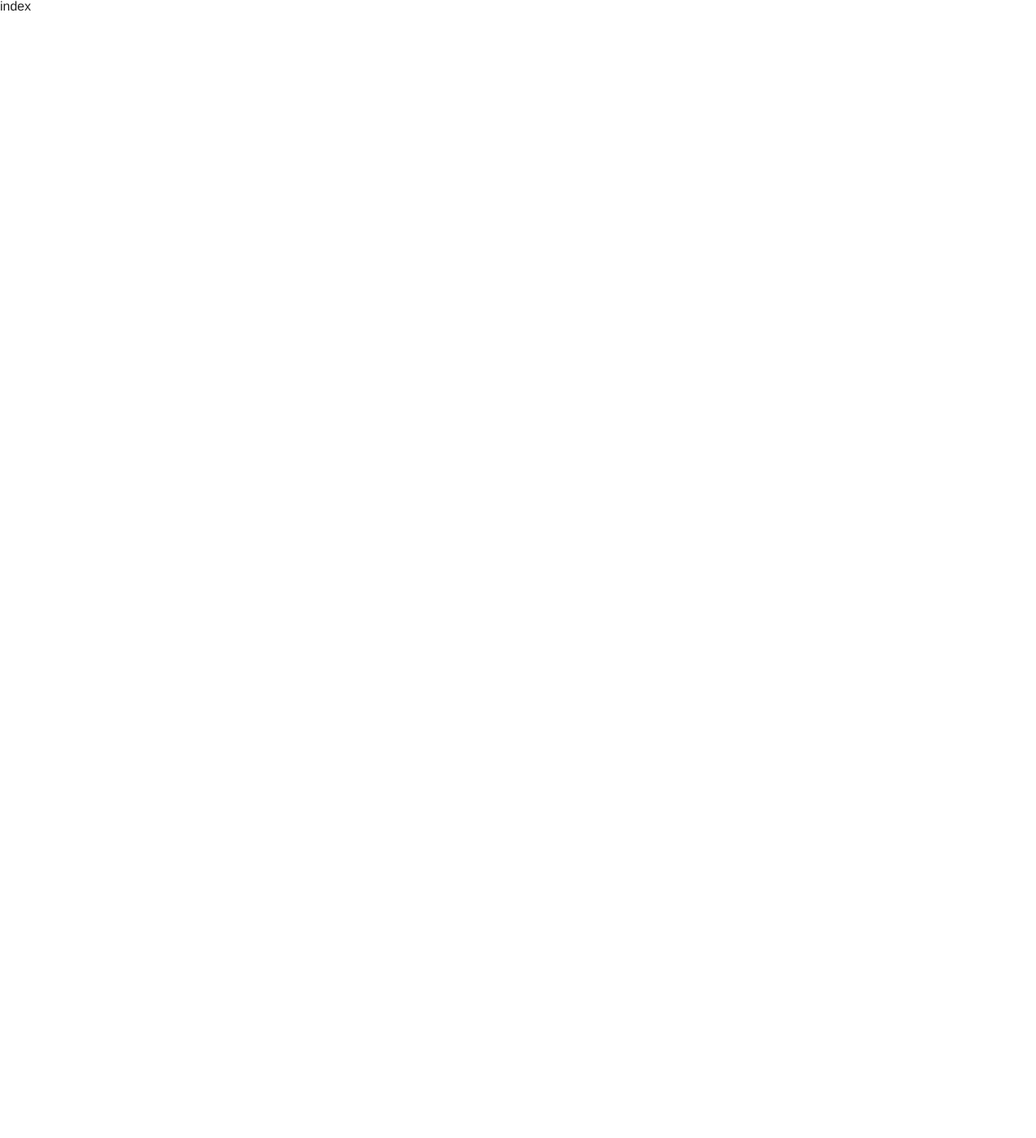
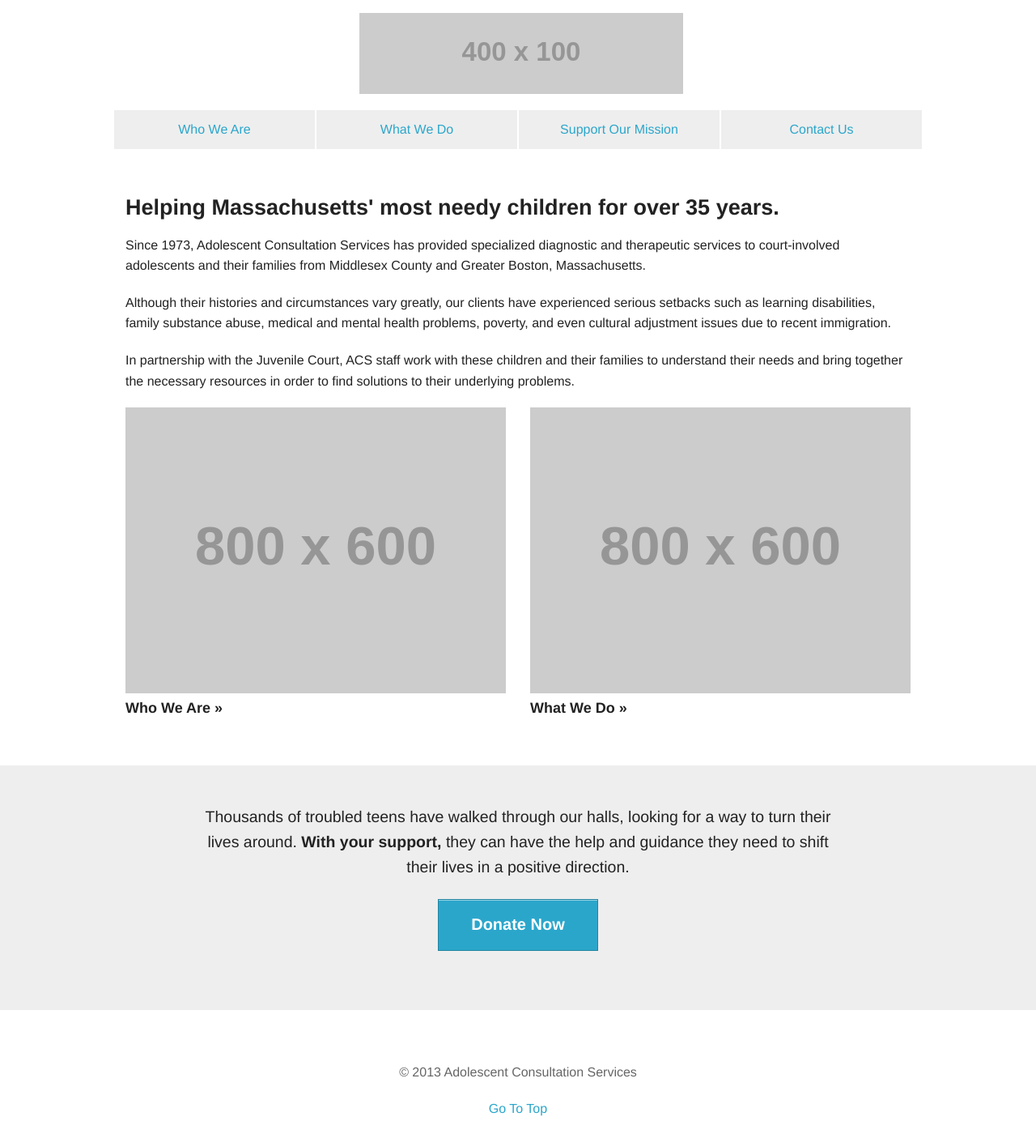
Before and after one commit to 20MileInteractive/acs, a plain HTML site: page Build/index.html in a window 1280 px wide. Shown: the whole page at 81% size. Before the commit the page ends 800 px from the top, so only its background shows below. Drawn offline with Linux system fonts and the light colour scheme; placeholder pictures from the web are drawn by us.

Commit message:
masthead, nav and homepage prototype

```diff
--- a/Build/assets/js/script.js
+++ b/Build/assets/js/script.js
@@ -1,5 +1,4 @@
 (function() {
-
   $(function() {
     return $(document).foundation();
   });
--- a/Build/index.html
+++ b/Build/index.html
@@ -1,5 +1,3 @@
-<body>
-
 <!DOCTYPE html>
 <!--[if IE 8]>         <html class="no-js lt-ie9" lang="en"> <![endif]-->
 <!--[if gt IE 8]><!--> <html class="no-js" lang="en"> <!--<![endif]-->
@@ -7,7 +5,7 @@
 <head>
   <meta charset="utf-8" />
   <meta name="viewport" content="width=device-width, initial-scale=1">
-  <title>Foundation 4</title>
+  <title>Adolescent Consulting Services</title>
 
 
         <!-- Hammer reload -->
@@ -42,8 +40,72 @@
 </head>
 <body>
 
-index
+<div id="masthead">
+	<div class="row">
+		<a id="top">&nbsp;</a>
+		<a href="#"><img src="http://placehold.it/400x100&text=ACS+LOGO"/></a>
+		<nav>
+			<a class="small-6 large-3 columns" href="#">Who We Are</a>
+			<a class="small-6 large-3 columns" href="#">What We Do</a>
+			<a class="small-6 large-3 columns" href="#">Support Our Mission</a>
+			<a class="small-6 large-3 columns" href="#">Contact Us</a>
+		</nav>
+	</div>
+</div>
 
+<div class="row">
+	<div class="large-12 columns">
+		<h3>Helping Massachusetts' most needy children for over 35 years.</h3>
+		<p>
+			Since 1973, Adolescent Consultation Services has provided specialized diagnostic and therapeutic services to court-involved adolescents and their families from Middlesex County and Greater Boston, Massachusetts.
+		</p>
+		<p>
+			Although their histories and circumstances vary greatly, our clients have experienced serious setbacks such as learning disabilities, family substance abuse, medical and mental health problems, poverty, and even cultural adjustment issues due to recent immigration.
+		</p>
+		<p>
+			In partnership with the Juvenile Court, ACS staff work with these children and their families to understand their needs and bring together the necessary resources in order to find solutions to their underlying problems.
+		</p>
+	</div>
+</div>
+
+
+<div class="row">
+	<div class="large-6 columns">
+		<a href="#">
+			<img src="http://placehold.it/800x600&text=photo"/>
+			<h5>Who We Are &raquo;</h5>
+		</a>
+	</div>
+	<div class="large-6 columns">
+		<a href="#">
+			<img src="http://placehold.it/800x600&text=photo"/>
+			<h5>What We Do &raquo;</h5>
+		</a>
+	</div>
+</div>
+<!-- @todo panel copuld have grid of photos behind it to support messaging -->
+<div id="donate-panel">
+	<div class="row">
+		<div class="small-10 small-centered columns">
+			<p class="lead">Thousands of troubled teens have walked through our halls, looking for a way to turn their lives around. <b>With your support,</b> they can have the help and guidance they need to shift their lives in a positive direction.
+			</p>
+			<a href="#" class="button large">Donate Now</a>
+		</div>
+	</div>
+</div>
+
+
+<footer>
+	<div class="row">
+		<div class="large-12 columns">
+			<p>
+				&copy; 2013 Adolescent Consultation Services</p>
+			<p>
+				<a href="#top">Go To Top</a>
+			</p>
+		</div>
+	</div>
+</footer>
     <script src='assets/js/vendor/jquery.js'></script>
     <script src='assets/js/vendor/foundation/foundation.js'></script>
     <script src='assets/js/vendor/foundation/foundation.alerts.js'></script>
--- /dev/null
+++ b/assets/css/_footer.scss
@@ -0,0 +1,8 @@
+footer{
+	margin:4rem 0 2rem;
+	text-align:center;
+	color:#666;
+	p{
+		font-size:1rem;
+	}
+}
--- /dev/null
+++ b/assets/css/_home.scss
@@ -0,0 +1,6 @@
+#donate-panel{
+	text-align:center;
+	background:#eee;
+	padding:3rem 0;
+	margin: 3rem auto 0;
+}
--- /dev/null
+++ b/assets/css/_masthead.scss
@@ -0,0 +1,19 @@
+#masthead{
+
+	text-align:center;
+	margin-bottom:3rem;
+
+	img{
+
+		margin:1rem auto;
+	}
+
+	nav{
+
+		a{
+		background:#eee;
+		padding: 1rem 0;
+		border:1px solid #fff;
+	}
+	}
+}
--- a/assets/css/styles.scss
+++ b/assets/css/styles.scss
@@ -12,3 +12,12 @@
 
 // Style guide
 @import "style_guide";
+
+// Masthead and Top Nav
+@import "masthead";
+
+// Footer
+@import "footer";
+
+// Homepage
+@import "home";
```
Also changed, not shown: Build/style-guide.html (+2 -3 lines), includes/_footer.html (added, +11 -0 lines), includes/_masthead.html (added, +12 -0 lines), includes/_top.html (+1 -1 lines), index.html (+43 -1 lines), Build/assets/css/styles.css, 1 other file.
